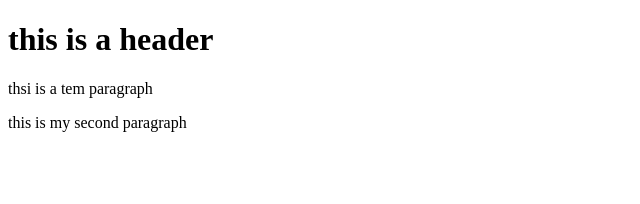
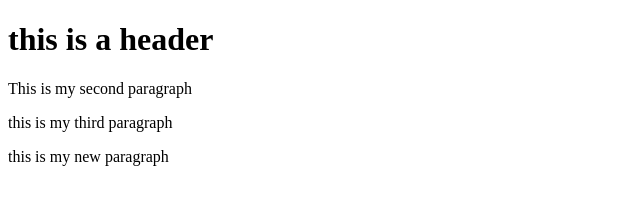
Before and after one commit to zubairsalarzai/gittest, a website: page index.html in a window 1280 px wide. Shown: the whole page, without its empty margins (0-640 px from the left). Drawn offline with Linux system fonts and the light colour scheme.

Commit message:
fourth commit

```diff
--- a/index.html
+++ b/index.html
@@ -5,7 +5,8 @@
     </head>
     <body>
         <h1>this is a header</h1>
-        <p>thsi is a tem paragraph</p>
-        <p>this is my second paragraph</p>
+        <p>This is my second paragraph</p>
+        <p>this is my third paragraph</p>
+     <p>this is my new paragraph</p>
     </body>
 </html>
```
Also changed, not shown: package.json (added, +24 -0 lines), 2 other files.
